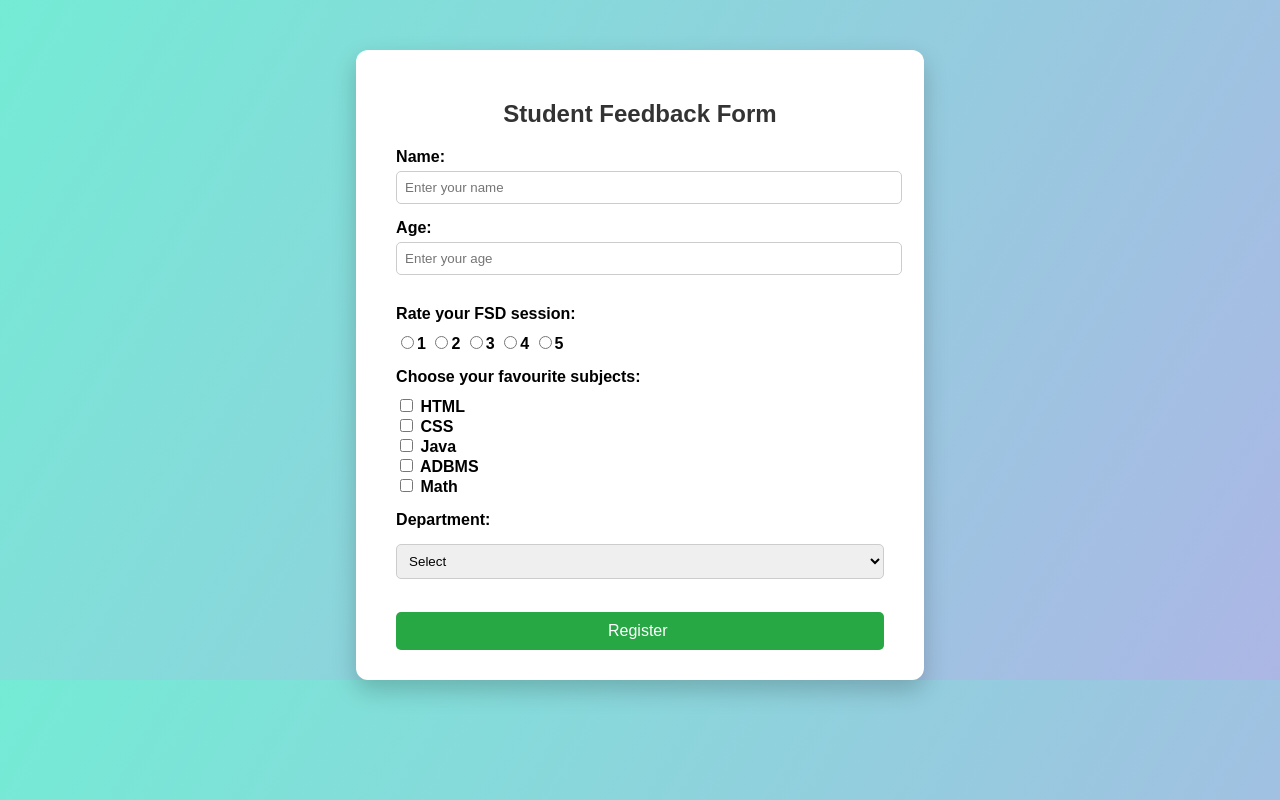
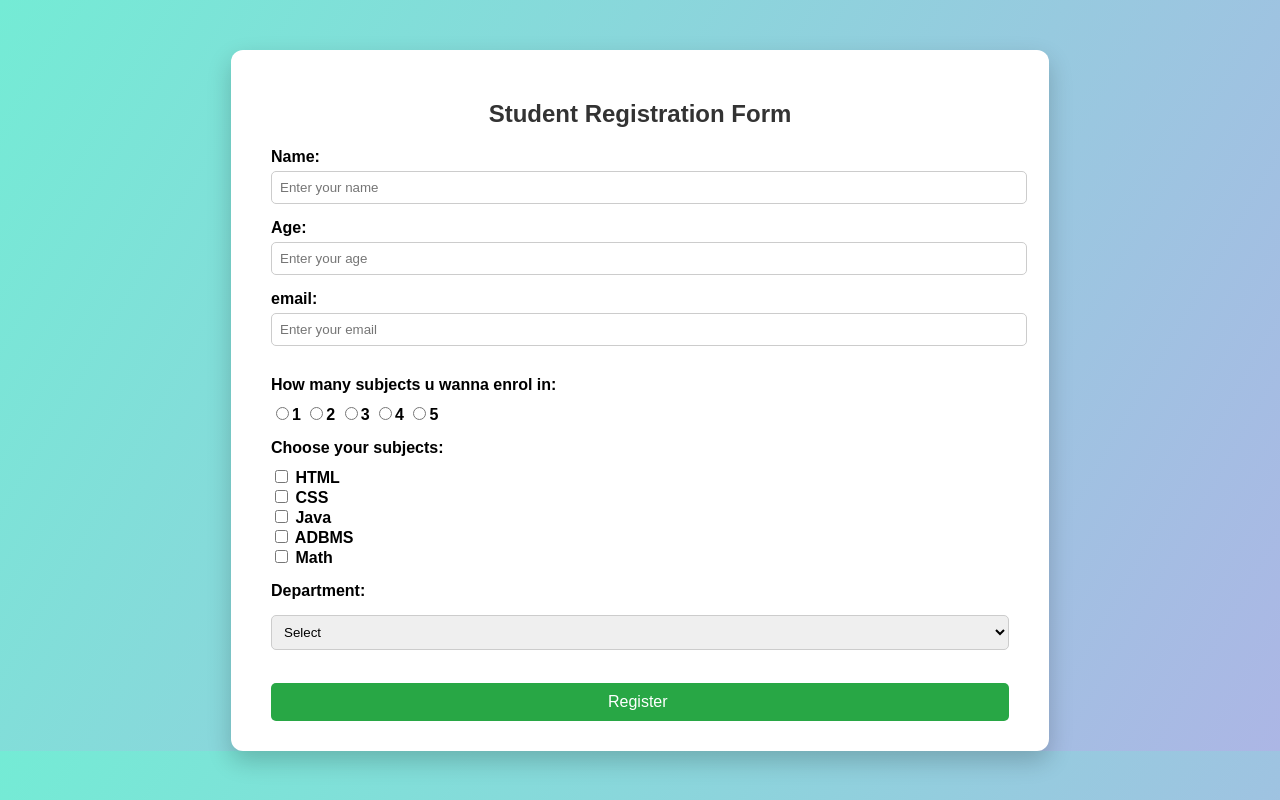
Before and after one commit to Magenta9100/Bytexl-70163, a plain HTML site: page index.html in a window 1280 px wide. Drawn offline with nearby package versions, Linux system fonts and the light colour scheme.

Commit message:
Update index.html

```diff
--- a/index.html
+++ b/index.html
@@ -68,7 +68,7 @@
 <body>
 
   <form id="feedbackForm">
-    <h2>Student Feedback Form</h2>
+    <h2>Student Registration Form</h2>
 
 
     <label for="name">Name:</label>
@@ -78,8 +78,9 @@
     <label for="age">Age:</label>
     <input type="number" id="age" name="age" placeholder="Enter your age" required>
 
-
-    <p class="section-title">Rate your FSD session:</p>
+    <label for="email">email:</label>
+    <input type="text" id="email" name="email" placeholder="Enter your email" required>
+    <p class="section-title">How many subjects u wanna enrol in:</p>
     <div class="radio-group">
       <input type="radio" id="rate1" name="rate" value="1"><label for="rate1">1</label>
       <input type="radio" id="rate2" name="rate" value="2"><label for="rate2">2</label>
@@ -89,7 +90,7 @@
     </div>
 
 
-    <p class="section-title">Choose your favourite subjects:</p>
+    <p class="section-title">Choose your subjects:</p>
     <div class="checkbox-group">
       <input type="checkbox" id="html" name="subject" value="HTML"><label for="html"> HTML</label><br>
       <input type="checkbox" id="css" name="subject" value="CSS"><label for="css"> CSS</label><br>
```
